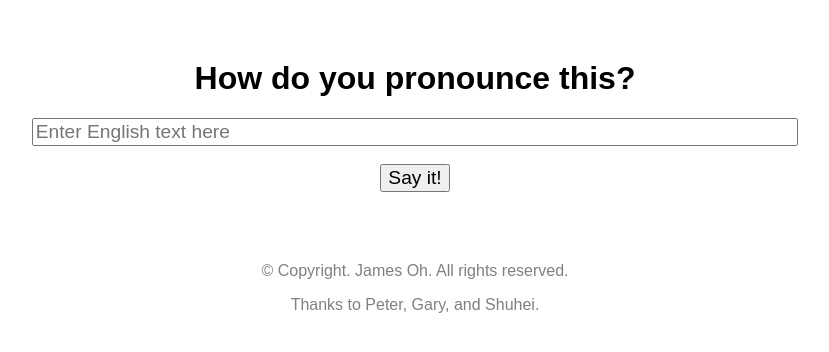
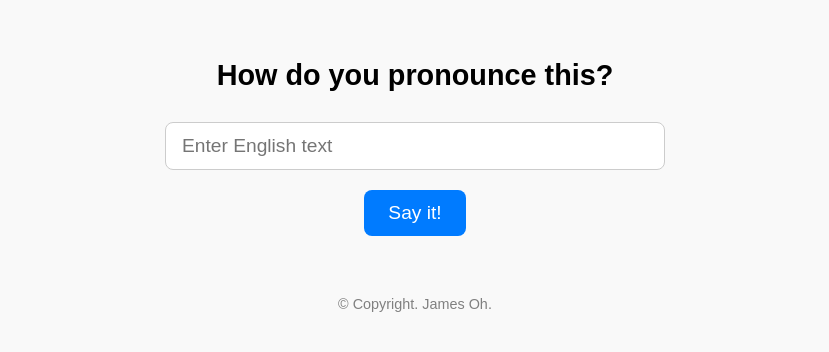
Before and after one commit to Mo-Cafe/JamesInJIC, a Flask app: page / in a window 1280 px wide. Shown: the top 352 px of the page, without its empty margins (225-1054 px from the left). Run offline with Flask 3, Linux system fonts and the light colour scheme.

Commit message:
Update index.html

```diff
--- a/templates/index.html
+++ b/templates/index.html
@@ -1,28 +1,96 @@
 <!DOCTYPE html>
-<html>
+<html lang="en">
 <head>
-    <meta charset="UTF-8">
-    <title>How do you pronounce this?</title>
+  <meta charset="UTF-8">
+  <title>How do you pronounce this?</title>
+  <meta name="viewport" content="width=device-width, initial-scale=1.0">
+  <style>
+    body {
+      font-family: Arial, sans-serif;
+      text-align: center;
+      margin: 0;
+      padding: 40px 20px;
+      background-color: #f9f9f9;
+    }
+
+    h1 {
+      font-size: 1.8em;
+      margin-bottom: 30px;
+    }
+
+    input[type="text"] {
+      width: 100%;
+      max-width: 500px;
+      font-size: 1.2em;
+      padding: 12px 16px;
+      margin-bottom: 20px;
+      border: 1px solid #ccc;
+      border-radius: 8px;
+      box-sizing: border-box;
+    }
+
+    button {
+      font-size: 1.2em;
+      padding: 12px 24px;
+      border: none;
+      border-radius: 8px;
+      background-color: #007bff;
+      color: white;
+      cursor: pointer;
+      transition: background-color 0.2s ease;
+    }
+
+    button:hover {
+      background-color: #0056b3;
+    }
+
+    audio {
+      margin-top: 30px;
+      width: 100%;
+      max-width: 500px;
+    }
+
+    footer {
+      margin-top: 60px;
+      color: gray;
+      font-size: 0.9em;
+    }
+  </style>
 </head>
-<body style="text-align: center; font-family: sans-serif; margin-top: 60px;">
-    <h1>How do you pronounce this?</h1>
-    <form method="POST">
-        <input type="text" name="text" placeholder="Enter English text here"
-               style="width: 60%; font-size: 1.2em;" required>
-        <br><br>
-        <button type="submit" style="font-size: 1.2em;">Say it!</button>
-    </form>
+<body>
+  <h1>How do you pronounce this?</h1>
 
-    {% if audio_file %}
-    <br><br>
-    <audio controls autoplay>
-        <source src="{{ url_for('static', filename=audio_file) }}" type="audio/mpeg">
-        Your browser does not support the audio element.
-    </audio>
-    {% endif %}
+  <input id="textInput" type="text" placeholder="Enter English text">
+  <br>
+  <button onclick="speakText()">Say it!</button>
 
-    <br><br><br>
-    <p style="color: gray;">© Copyright. James Oh. All rights reserved.</p>
-    <p style="color: gray;"> Thanks to Peter, Gary, and Shuhei. </p>
+  <div id="player"></div>
+
+  <footer>© Copyright. James Oh.</footer>
+
+  <script>
+    async function speakText() {
+      const text = document.getElementById("textInput").value.trim();
+      if (!text) return alert("Please enter some text.");
+
+      const response = await fetch('https://your-render-api.onrender.com/api/say', {
+        method: 'POST',
+        headers: { 'Content-Type': 'application/json' },
+        body: JSON.stringify({ text })
+      });
+
+      const data = await response.json();
+      if (data.audio_url) {
+        document.getElementById("player").innerHTML = `
+          <audio controls autoplay>
+            <source src="https://your-render-api.onrender.com${data.audio_url}" type="audio/mpeg">
+            Your browser does not support the audio element.
+          </audio>
+        `;
+      } else {
+        alert("Error: " + (data.error || "unknown"));
+      }
+    }
+  </script>
 </body>
 </html>
```
